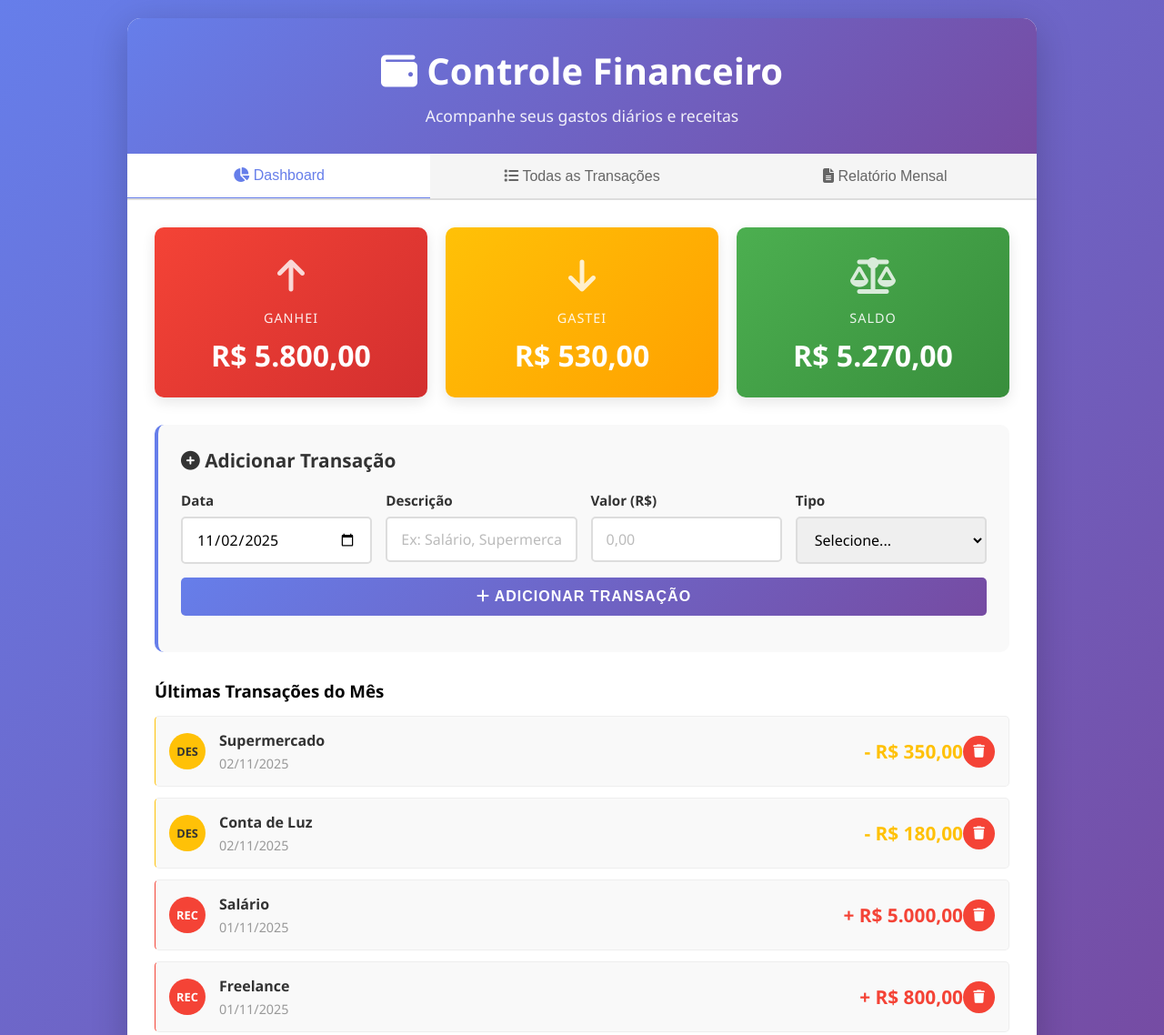
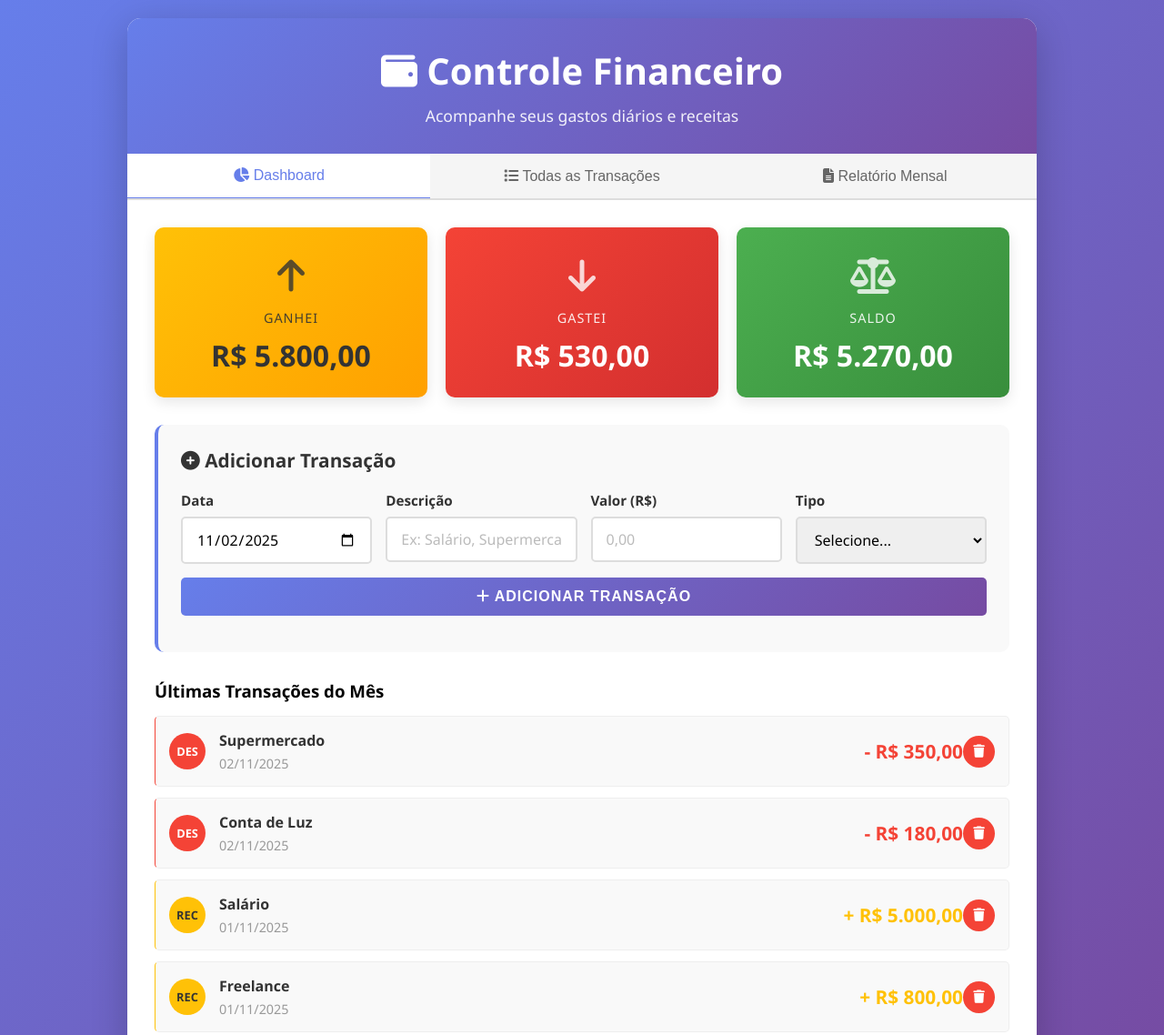
Before and after one commit to rickcruzzz/controledegastosss, a plain HTML site: page index.html in a window 1280 px wide. Shown: the top 1138 px of the page at 91% size. Drawn offline with Linux system fonts and the light colour scheme.

Commit message:
Update index.html

```diff
--- a/index.html
+++ b/index.html
@@ -122,13 +122,13 @@
             box-shadow: 0 8px 20px rgba(0,0,0,0.15);
         }
 
-        /* Vermelho para GANHEI */
-        .card-receita {
-            background: linear-gradient(135deg, #F44336 0%, #D32F2F 100%);
+        .card-ganhei {
+            background: linear-gradient(135deg, #FFC107 0%, #FFA000 100%);
+            color: #333;
         }
 
-        .card-despesa {
-            background: linear-gradient(135deg, #FFC107 0%, #FFA000 100%);
+        .card-gastei {
+            background: linear-gradient(135deg, #F44336 0%, #D32F2F 100%);
         }
 
         .card-saldo-positivo {
@@ -265,11 +265,11 @@
         }
 
         .transaction-item.receita {
-            border-left-color: #F44336;
+            border-left-color: #FFC107;
         }
 
         .transaction-item.despesa {
-            border-left-color: #FFC107;
+            border-left-color: #F44336;
         }
 
         .transaction-info {
@@ -292,12 +292,12 @@
         }
 
         .transaction-badge.receita {
-            background: #F44336;
+            background: #FFC107;
+            color: #333;
         }
 
         .transaction-badge.despesa {
-            background: #FFC107;
-            color: #333;
+            background: #F44336;
         }
 
         .transaction-details h4 {
@@ -319,11 +319,11 @@
         }
 
         .transaction-amount.receita {
-            color: #F44336;
+            color: #FFC107;
         }
 
         .transaction-amount.despesa {
-            color: #FFC107;
+            color: #F44336;
         }
 
         .btn-delete {
@@ -434,34 +434,27 @@
             .header h1 {
                 font-size: 1.8em;
             }
-
             .content {
                 padding: 15px;
             }
-
             .form-grid {
                 grid-template-columns: 1fr;
             }
-
             .transaction-item {
                 flex-direction: column;
                 align-items: flex-start;
             }
-
             .transaction-info {
                 width: 100%;
                 margin-bottom: 10px;
             }
-
             .transaction-amount {
                 text-align: left;
                 margin-bottom: 10px;
             }
-
             .btn-delete {
                 align-self: flex-end;
             }
-
             .cards-grid {
                 grid-template-columns: 1fr;
             }
@@ -495,12 +488,12 @@
             <!-- Dashboard Tab -->
             <div id="dashboard" class="tab-pane active">
                 <div class="cards-grid">
-                    <div class="card card-receita">
+                    <div class="card card-ganhei">
                         <div class="card-icon"><i class="fas fa-arrow-up"></i></div>
                         <div class="card-label">Ganhei</div>
                         <div class="card-value" id="total-receitas">R$ 0,00</div>
                     </div>
-                    <div class="card card-despesa">
+                    <div class="card card-gastei">
                         <div class="card-icon"><i class="fas fa-arrow-down"></i></div>
                         <div class="card-label">Gastei</div>
                         <div class="card-value" id="total-despesas">R$ 0,00</div>
@@ -556,11 +549,11 @@
                 <div class="report-container">
                     <h2 style="margin-bottom: 25px;"><i class="fas fa-file-alt"></i> Relatório Mensal</h2>
                     <div class="report-summary">
-                        <div class="card card-receita">
+                        <div class="card card-ganhei">
                             <div class="card-label">Ganhei</div>
                             <div class="card-value" id="report-receitas">R$ 0,00</div>
                         </div>
-                        <div class="card card-despesa">
+                        <div class="card card-gastei">
                             <div class="card-label">Gastei</div>
                             <div class="card-value" id="report-despesas">R$ 0,00</div>
                         </div>
@@ -584,7 +577,6 @@
         </div>
     </div>
 
-    <!-- SCRIPT permanece igual ao seu original -->
     <script>
         // Data Storage
         let transacoes = [
@@ -822,7 +814,7 @@
                                 <strong>${t.descricao}</strong><br>
                                 <small>${formatoDataDisplay(t.data)}</small>
                             </div>
-                            <div class="report-item-value" style="color: #F44336;">+${formatarMoeda(t.valor)}</div>
+                            <div class="report-item-value" style="color: #FFC107;">+${formatarMoeda(t.valor)}</div>
                         </div>
                     `;
                 });
@@ -845,7 +837,7 @@
                                 <strong>${t.descricao}</strong><br>
                                 <small>${formatoDataDisplay(t.data)}</small>
                             </div>
-                            <div class="report-item-value" style="color: #FFC107;">-${formatarMoeda(t.valor)}</div>
+                            <div class="report-item-value" style="color: #F44336;">-${formatarMoeda(t.valor)}</div>
                         </div>
                     `;
                 });
```
